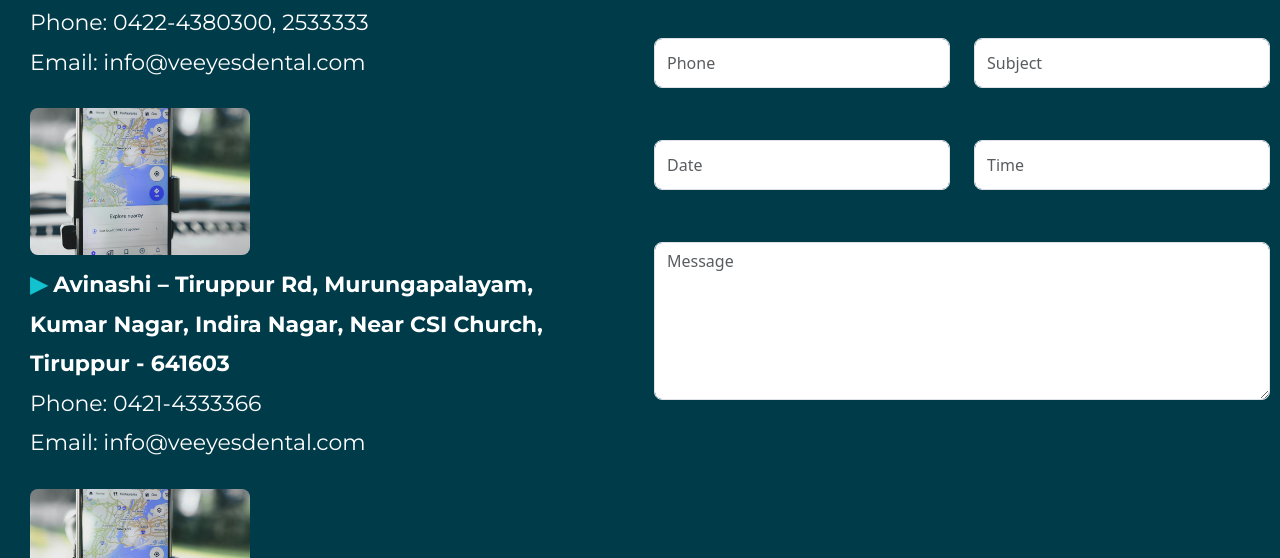
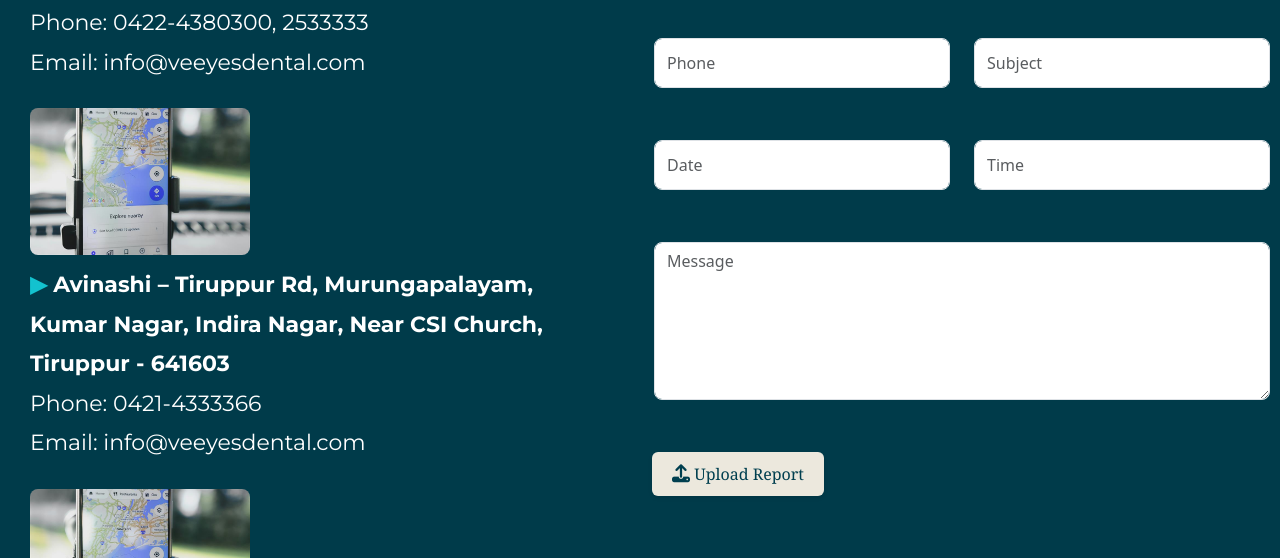
Before and after one commit to Aarthi-2905/Veeyes-dental-website, a plain HTML site: page footer.html in a window 1280 px wide. Shown: the part 242-800 px from the top of the page. Drawn offline with nearby package versions, Linux system fonts and the light colour scheme.

Commit message:
footer upload button added

```diff
--- a/footer.html
+++ b/footer.html
@@ -13,6 +13,34 @@
 
     <link rel="stylesheet" href="https://cdnjs.cloudflare.com/ajax/libs/font-awesome/6.5.0/css/all.min.css">
 </head>
+
+<style>
+    .upload-btn {
+        background-color: #ece8dd;
+        color: #003f4f;
+        border: none;
+        padding: 10px 20px;
+        font-family: 'Georgia', serif;
+        font-size: 16px;
+        border-radius: 6px;
+        gap: 8px;
+        cursor: pointer;
+        box-shadow: 0 2px 4px rgba(0, 0, 0, 0.1);
+        transition: all 0.3s ease;
+    }
+
+    .upload-btn:hover {
+        background-color: #e2ddd2;
+    }
+
+    .upload-btn i {
+        font-size: 18px;
+    }
+
+    #fileInput {
+        display: none;
+    }
+</style>
 
 <body>
     <div class="container-fluid contact-section  pt-5" style="position: relative;" id="appointment-section">
@@ -45,7 +73,8 @@
             </div>
 
             <!-- Contact Form -->
-            <div class="col-lg-6 col-md-7 col-sm-12 pb-5 contact-form-container order-1 order-md-2" style="position: relative; min-height: 700px;">
+            <div class="col-lg-6 col-md-7 col-sm-12 pb-5 contact-form-container order-1 order-md-2"
+                style="position: relative; min-height: 700px;">
                 <h1 class="d-none d-md-block">Transform Your Smile!</h1>
                 <h1 class="d-block d-md-none text-center">Have a question?</h1>
                 <h2 class="section-title text-white d-none d-md-block">Schedule your visit today!</h2>
@@ -74,6 +103,16 @@
                         <div class="col-12">
                             <textarea class="form-control" rows="6" placeholder="Message"></textarea>
                         </div>
+
+                        <div class="col-md-6">
+                            <label class="upload-btn" for="fileInput">
+                                <i class="fas fa-upload"></i>
+                                Upload Report
+                            </label>
+                            <input type="file" id="fileInput" accept="image/*, .pdf, .docx, .xlsx"
+                                onchange="handleFileUpload(event)">
+
+                        </div>
                         <div class="col-md-6 col-12 d-block d-md-none">
                             <button type="submit" class="submit-btn">Submit Message</button>
                         </div>
@@ -84,7 +123,8 @@
                 <div class="row" style="position: absolute; bottom: 0; left: 0; width: 100%;">
                     <div class="col-md-6 col-12 d-none d-md-block">
                         <div class="form-check text-white">
-                <input class="form-check-input" type="checkbox" id="newsCheck" style="background-color: transparent;">
+                            <input class="form-check-input" type="checkbox" id="newsCheck"
+                                style="background-color: transparent;">
                             <label class="form-check-label" for="newsCheck">
                                 Sign Me Up for the Best Deals and News!
                             </label>
@@ -111,6 +151,16 @@
     <div class="footer">
         <span style="color: black;">© 2023 All rights reserved. Veeyes Dental Hospital.</span>
     </div>
+
+    <script>
+        function handleFileUpload(event) {
+            const file = event.target.files[0];
+            if (file) {
+                // alert(`File "${file.name}" selected.`);
+                // Optionally: upload to server using fetch or form submission
+            }
+        }
+    </script>
 </body>
 
 </html>
```
Also changed, not shown: index2.html (+3 -3 lines). Lines whose indentation alone changed are shown as unchanged.
